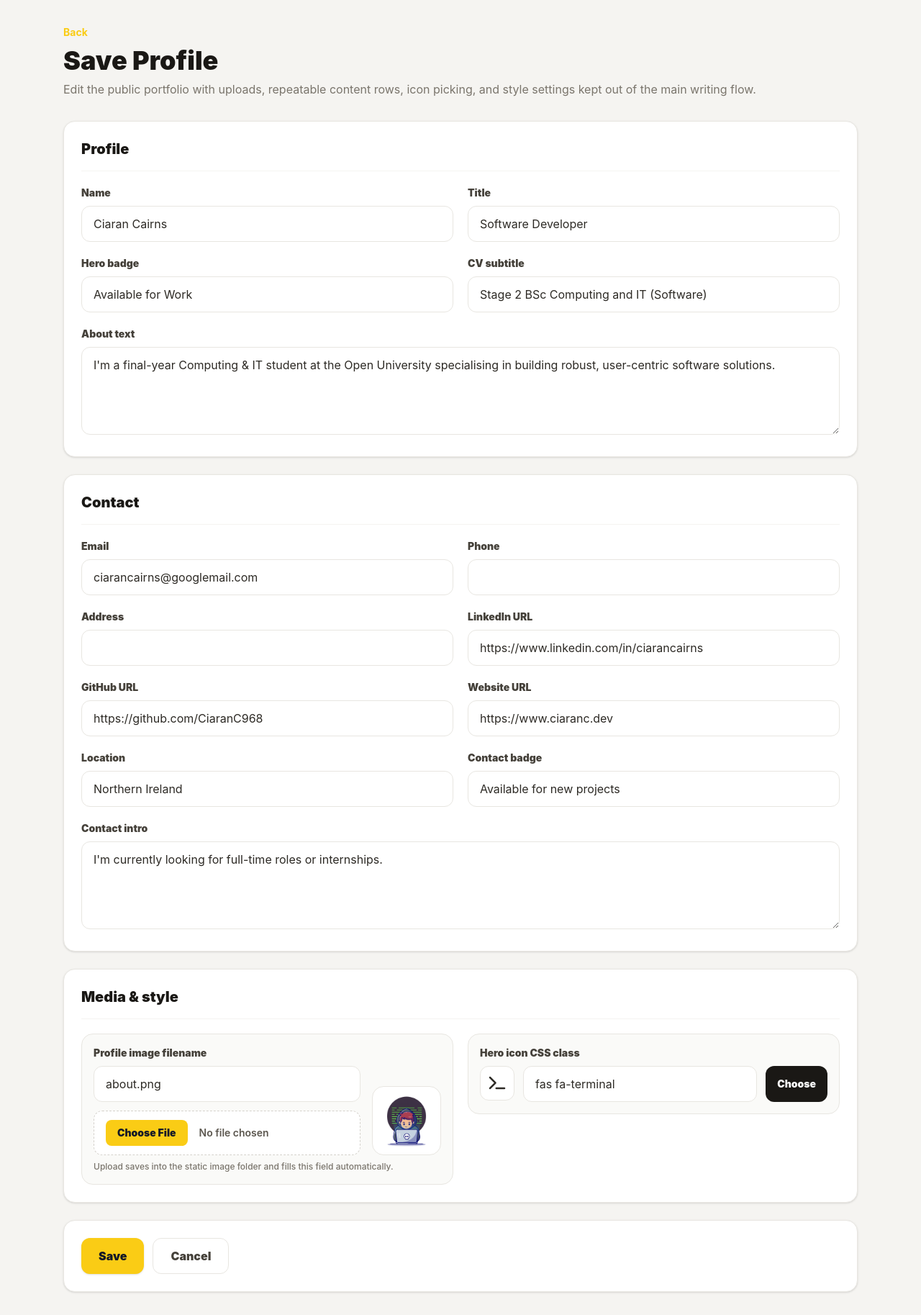
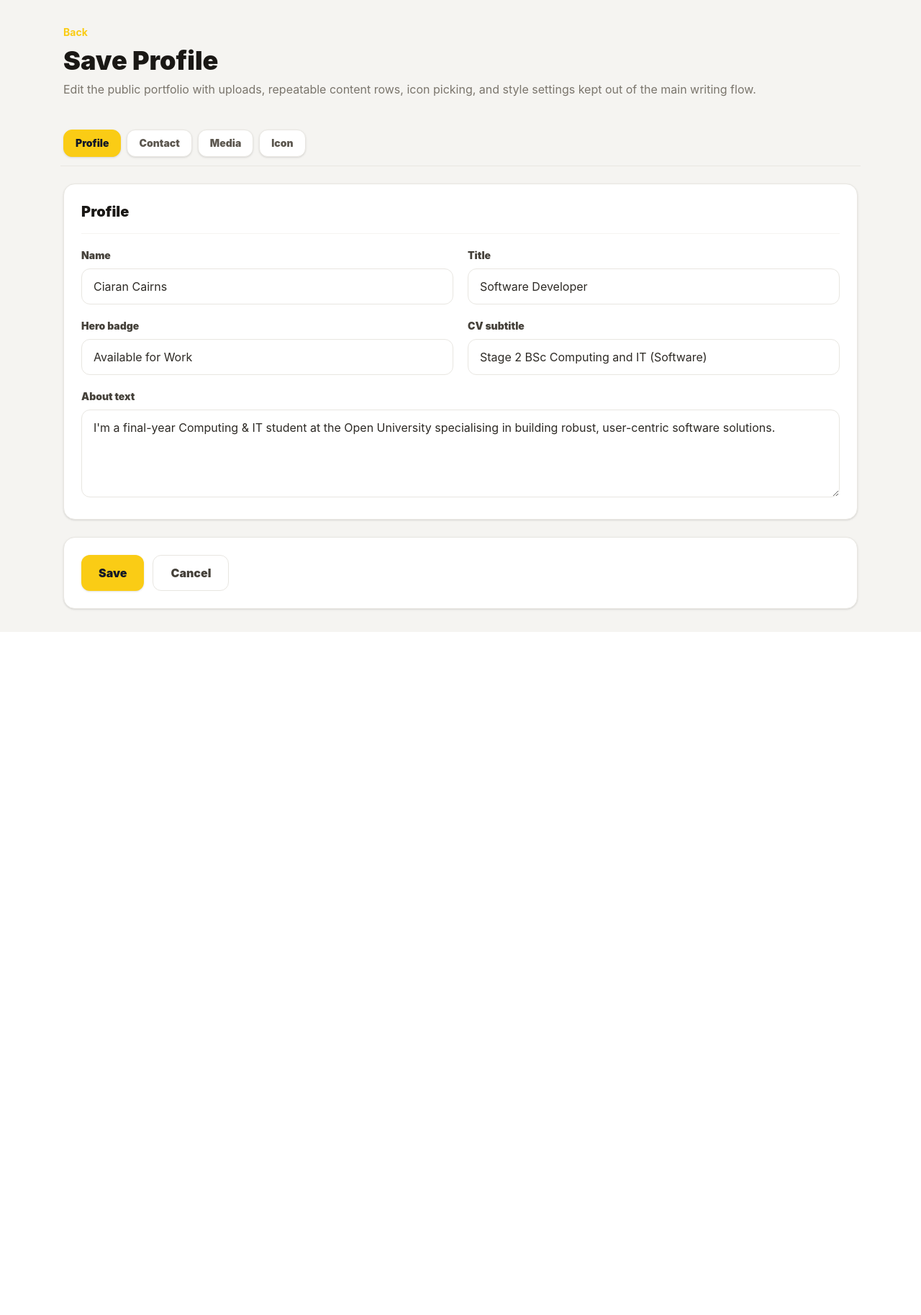
Before and after one commit to CiaranC968/pythonanywhere_flask, a Flask app: page /admin/profile/1/edit in a window 1280 px wide. Shown: the part 69-1896 px from the top of the page at 72% size. After the commit the page ends 947 px from the top, so only its background shows below. Run offline with Flask 3, Linux system fonts and the light colour scheme; the visitor is signed in with stand-in values (Sample User, id 1); style sheets or scripts are compiled from the project's sources.

Commit message:
fixed up code

```diff
--- a/app.py
+++ b/app.py
@@ -6,7 +6,6 @@
 
 from flask import Flask, render_template, request
 from sqlalchemy import inspect, text
-from sqlalchemy.exc import SQLAlchemyError
 
 # Import Blueprints
 from blueprints.admin import admin_bp
--- a/static/js/admin.js
+++ b/static/js/admin.js
@@ -53,17 +53,28 @@
 
         if (field.key === 'icon') {
             const inputRow = document.createElement('span');
-            inputRow.className = 'flex gap-2';
+            inputRow.className = 'flex items-center gap-3';
             input.dataset.iconInput = '';
+            input.type = 'hidden';
             inputRow.appendChild(input);
 
             const button = document.createElement('button');
             button.type = 'button';
-            button.className = 'rounded-xl bg-warm-900 px-3 py-2 text-xs font-black text-white hover:bg-warm-700';
-            button.textContent = 'Pick';
+            button.className = 'icon-square-button flex h-12 w-12 items-center justify-center rounded-xl border border-warm-200 bg-white text-xl text-warm-900 hover:border-brand-accent';
             button.dataset.openIconPicker = '';
-            button.addEventListener('click', () => setIconPickerTarget(input));
+            button.setAttribute('aria-label', `Choose ${field.label}`);
+            const preview = document.createElement('i');
+            preview.className = value || field.placeholder || 'fas fa-code';
+            preview.dataset.iconPreviewFor = '';
+            preview.setAttribute('aria-hidden', 'true');
+            button.appendChild(preview);
             inputRow.appendChild(button);
+
+            const helper = document.createElement('span');
+            helper.className = 'text-xs font-bold text-warm-500';
+            helper.dataset.iconText = '';
+            helper.textContent = iconLabel(value || field.placeholder) || 'Choose icon';
+            inputRow.appendChild(helper);
             wrapper.appendChild(inputRow);
         } else {
             wrapper.appendChild(input);
@@ -206,6 +217,11 @@
         return parseJson(form.dataset.iconChoices, []);
     }
 
+    function iconLabel(className) {
+        const match = iconChoices().find(([value]) => value === className);
+        return match ? match[1] : '';
+    }
+
     function setIconPickerTarget(target) {
         iconPickerTarget = typeof target === 'string' ? document.getElementById(target) : target;
         renderIconPicker();
@@ -235,8 +251,8 @@
         choices.forEach(([className, label]) => {
             const button = document.createElement('button');
             button.type = 'button';
-            button.className = 'flex items-center gap-3 rounded-xl border border-warm-200 bg-warm-50 p-3 text-left hover:border-brand-accent hover:bg-white';
-            button.innerHTML = `<span class="flex h-10 w-10 items-center justify-center rounded-lg bg-white text-lg text-warm-900"><i class="${className}" aria-hidden="true"></i></span><span><span class="block text-sm font-black text-warm-900">${label}</span><span class="block text-xs font-semibold text-warm-500">${className}</span></span>`;
+            button.className = 'icon-picker-option flex flex-col items-center justify-center gap-2 rounded-2xl border border-warm-200 bg-warm-50 p-3 text-center hover:border-brand-accent hover:bg-white';
+            button.innerHTML = `<i class="${className} text-2xl text-warm-900" aria-hidden="true"></i><span class="text-xs font-black text-warm-700">${label}</span>`;
             button.addEventListener('click', () => {
                 if (iconPickerTarget) {
                     iconPickerTarget.value = className;
@@ -250,14 +266,47 @@
     }
 
     function updateIconPreview(input) {
-        if (!input.id) return;
-        const preview = document.querySelector(`[data-icon-preview="${input.id}"]`);
+        const preview = input.id ? document.querySelector(`[data-icon-preview="${input.id}"]`) : input.closest('span')?.querySelector('[data-icon-preview-for]');
         if (preview) preview.className = input.value || 'fas fa-code';
+        if (input.id) {
+            const label = document.querySelector(`[data-icon-label="${input.id}"]`);
+            if (label) label.textContent = iconLabel(input.value) || 'Custom icon selected';
+            return;
+        }
+        const text = input.closest('span')?.querySelector('[data-icon-text]');
+        if (text) text.textContent = iconLabel(input.value) || 'Custom icon';
+    }
+
+    function activateFormTab(index) {
+        document.querySelectorAll('[data-form-tab]').forEach((tab) => {
+            const active = tab.dataset.formTab === String(index);
+            tab.setAttribute('aria-selected', active ? 'true' : 'false');
+            tab.classList.toggle('border-brand-accent', active);
+            tab.classList.toggle('text-warm-900', active);
+            tab.classList.toggle('bg-brand-accent', active);
+            tab.classList.toggle('text-brand-dark', active);
+        });
+        document.querySelectorAll('[data-form-panel]').forEach((panel) => {
+            panel.classList.toggle('hidden', panel.dataset.formPanel !== String(index));
+        });
+    }
+
+    function updateStyleChoice(targetName, value) {
+        const input = document.getElementById(targetName);
+        if (input) input.value = value;
+        document.querySelectorAll(`[data-style-choice][data-target="${targetName}"]`).forEach((button) => {
+            const active = button.dataset.value === value;
+            button.setAttribute('aria-pressed', active ? 'true' : 'false');
+            button.classList.toggle('border-brand-accent', active);
+            button.classList.toggle('ring-2', active);
+            button.classList.toggle('ring-brand-accent', active);
+        });
     }
 
     document.addEventListener('DOMContentLoaded', () => {
         document.querySelectorAll('.structured-editor').forEach(initEditor);
         renderIconPicker();
+        activateFormTab(0);
 
         document.addEventListener('click', (event) => {
             const button = event.target.closest('[data-action="add-row"]');
@@ -274,11 +323,27 @@
             setIconPickerTarget(target);
         });
 
+        document.addEventListener('click', (event) => {
+            const tab = event.target.closest('[data-form-tab]');
+            if (tab) {
+                activateFormTab(tab.dataset.formTab);
+                return;
+            }
+
+            const styleChoice = event.target.closest('[data-style-choice]');
+            if (styleChoice) {
+                updateStyleChoice(styleChoice.dataset.target, styleChoice.dataset.value);
+            }
+        });
+
         document.querySelector('[data-close-icon-picker]')?.addEventListener('click', closeIconPicker);
         document.querySelector('[data-icon-search]')?.addEventListener('input', renderIconPicker);
         document.querySelectorAll('[data-icon-input]').forEach((input) => {
             input.addEventListener('input', () => updateIconPreview(input));
             updateIconPreview(input);
+        });
+        document.querySelectorAll('[data-style-input]').forEach((input) => {
+            updateStyleChoice(input.id, input.value);
         });
 
         document.querySelectorAll('[data-admin-form]').forEach((form) => {
--- a/templates/admin/base.html
+++ b/templates/admin/base.html
@@ -25,6 +25,26 @@
             border: 1px solid #e8e6e1;
             background: #fafaf8;
             padding: 1rem;
+        }
+        .admin-tab[aria-selected="true"] {
+            border-color: #facc15;
+            background: #facc15;
+            color: #111827;
+        }
+        .icon-square-button {
+            aspect-ratio: 1 / 1;
+        }
+        .icon-picker-option {
+            aspect-ratio: 1 / 1;
+            min-height: 5.75rem;
+        }
+        [data-icon-list] {
+            display: grid;
+            grid-template-columns: repeat(auto-fill, minmax(5.5rem, 1fr));
+        }
+        .style-choice[aria-pressed="true"] {
+            border-color: #facc15;
+            box-shadow: 0 0 0 2px rgba(250, 204, 21, 0.55);
         }
     </style>
 </head>
--- a/templates/admin/form.html
+++ b/templates/admin/form.html
@@ -61,12 +61,15 @@
 {% macro icon_editor(name, label, value) -%}
     <div class="rounded-2xl border border-warm-200 bg-warm-50 p-4">
         <label for="{{ name }}" class="mb-2 block text-sm font-black text-warm-700">{{ label }}</label>
-        <div class="flex gap-3">
-            <div class="flex h-12 w-12 shrink-0 items-center justify-center rounded-xl border border-warm-200 bg-white text-xl text-warm-800">
+        <div class="flex items-center gap-3">
+            <input id="{{ name }}" name="{{ name }}" type="hidden" value="{{ value or '' }}" data-icon-input>
+            <button type="button" class="icon-square-button flex h-16 w-16 shrink-0 items-center justify-center rounded-2xl border border-warm-200 bg-white text-2xl text-warm-900 shadow-sm hover:border-brand-accent focus:outline-none focus:ring-2 focus:ring-brand-accent" data-open-icon-picker data-target="{{ name }}" aria-label="Choose {{ label }}">
                 <i class="{{ value or 'fas fa-code' }}" data-icon-preview="{{ name }}" aria-hidden="true"></i>
+            </button>
+            <div>
+                <p class="text-sm font-black text-warm-900" data-icon-label="{{ name }}">Choose icon</p>
+                <p class="text-xs font-medium text-warm-500">Click the square to open the icon picker.</p>
             </div>
-            <input id="{{ name }}" name="{{ name }}" type="text" value="{{ value or '' }}" class="admin-input" data-icon-input>
-            <button type="button" class="rounded-xl bg-warm-900 px-4 py-2 text-sm font-black text-white hover:bg-warm-700" data-open-icon-picker data-target="{{ name }}">Choose</button>
         </div>
     </div>
 {%- endmacro %}
@@ -75,14 +78,32 @@
     {% set choices = style_choices.get(name, []) %}
     <div class="rounded-2xl border border-warm-200 bg-warm-50 p-4">
         <label for="{{ name }}" class="mb-2 block text-sm font-black text-warm-700">{{ label }}</label>
-        <select id="{{ name }}" name="{{ name }}" class="admin-input" data-style-select>
+        <input id="{{ name }}" name="{{ name }}" type="hidden" value="{{ value or '' }}" data-style-input>
+        <div class="grid gap-2 sm:grid-cols-2">
             {% if value and value not in choices | map(attribute=0) | list %}
-            <option value="{{ value }}" selected>{{ value }}</option>
+            <button type="button" class="style-choice rounded-xl border border-brand-accent bg-white px-3 py-2 text-left text-sm font-bold text-warm-800" data-style-choice data-target="{{ name }}" data-value="{{ value }}" aria-pressed="true">
+                Custom - {{ value }}
+            </button>
             {% endif %}
             {% for class_name, display in choices %}
-            <option value="{{ class_name }}" {% if value == class_name %}selected{% endif %}>{{ display }} - {{ class_name }}</option>
+            <button type="button"
+                    class="style-choice flex items-center gap-3 rounded-xl border border-warm-200 bg-white px-3 py-2 text-left text-sm font-bold text-warm-800 hover:border-brand-accent"
+                    data-style-choice
+                    data-target="{{ name }}"
+                    data-value="{{ class_name }}"
+                    aria-pressed="{{ 'true' if value == class_name else 'false' }}">
+                {% if name == 'bgColor' %}
+                <span class="h-7 w-7 rounded-lg border border-warm-200 {{ class_name }}" aria-hidden="true"></span>
+                {% else %}
+                <span class="{{ class_name }} text-xl leading-none" aria-hidden="true">●</span>
+                {% endif %}
+                <span>
+                    <span class="block">{{ display }}</span>
+                    <span class="block text-xs font-medium text-warm-500">{{ class_name }}</span>
+                </span>
+            </button>
             {% endfor %}
-        </select>
+        </div>
     </div>
 {%- endmacro %}
 
@@ -124,13 +145,31 @@
 </div>
 
 <form method="post" enctype="multipart/form-data" class="space-y-6" data-admin-form data-icon-choices='{{ icon_choices | tojson }}'>
+    <div class="sticky top-0 z-20 -mx-1 overflow-x-auto border-b border-warm-200 bg-warm-100/95 px-1 py-3 backdrop-blur" role="tablist" aria-label="{{ config.label }} editor sections">
+        <div class="flex gap-2">
+            {% for group_label, names in field_groups %}
+            <button type="button"
+                    class="admin-tab rounded-xl border border-warm-200 bg-white px-4 py-2 text-sm font-black text-warm-600 shadow-sm hover:border-brand-accent"
+                    data-form-tab="{{ loop.index0 }}"
+                    role="tab"
+                    aria-selected="{{ 'true' if loop.first else 'false' }}">
+                {{ group_label }}
+            </button>
+            {% endfor %}
+        </div>
+    </div>
+
     {% for group_label, names in field_groups %}
-    <section class="rounded-2xl border border-warm-200 bg-white p-6 shadow-sm">
+    <section class="admin-tab-panel rounded-2xl border border-warm-200 bg-white p-6 shadow-sm {% if not loop.first %}hidden{% endif %}"
+             data-form-panel="{{ loop.index0 }}"
+             role="tabpanel">
         <div class="mb-5 flex items-center justify-between gap-4 border-b border-warm-100 pb-4">
             <div>
                 <h2 class="text-xl font-black text-warm-900">{{ group_label }}</h2>
-                {% if group_label == 'Style settings' %}
-                <p class="mt-1 text-sm font-medium text-warm-500">Visual classes for icons and card accents live here.</p>
+                {% if group_label == 'Icon' %}
+                <p class="mt-1 text-sm font-medium text-warm-500">Pick icons visually instead of typing Font Awesome classes.</p>
+                {% elif group_label == 'Colour customisation' %}
+                <p class="mt-1 text-sm font-medium text-warm-500">Choose the card icon, background, and hover colour classes here.</p>
                 {% elif group_label == 'Details' %}
                 <p class="mt-1 text-sm font-medium text-warm-500">Repeatable rows replace raw JSON for bullets, tech stack, and timelines.</p>
                 {% endif %}
@@ -160,7 +199,7 @@
     </div>
 </form>
 
-<dialog id="iconPicker" class="w-[min(44rem,calc(100vw-2rem))] rounded-2xl border border-warm-200 bg-white p-0 shadow-2xl">
+<dialog id="iconPicker" class="w-[min(42rem,calc(100vw-2rem))] rounded-2xl border border-warm-200 bg-white p-0 shadow-2xl">
     <div class="border-b border-warm-100 p-4">
         <div class="flex items-center justify-between gap-4">
             <h2 class="text-lg font-black text-warm-900">Choose Icon</h2>
@@ -168,6 +207,6 @@
         </div>
         <input type="search" class="admin-input mt-4" placeholder="Search icons..." data-icon-search>
     </div>
-    <div class="grid max-h-[60vh] grid-cols-2 gap-3 overflow-y-auto p-4 md:grid-cols-3" data-icon-list></div>
+    <div class="grid max-h-[60vh] grid-cols-4 gap-3 overflow-y-auto p-4 sm:grid-cols-5 md:grid-cols-6" data-icon-list></div>
 </dialog>
 {% endblock %}
```
Also changed, not shown: blueprints/admin.py (+22 -18 lines), blueprints/cv.py (+46 -14 lines).
